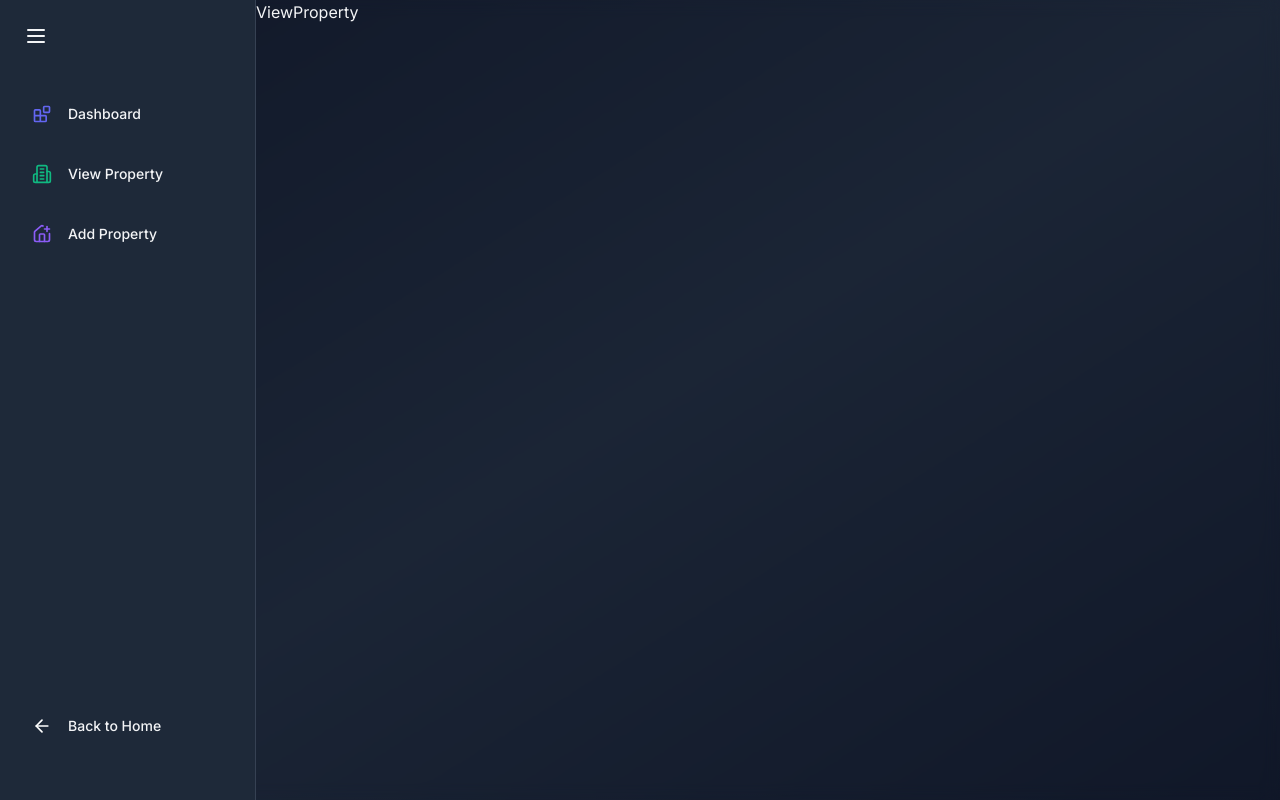
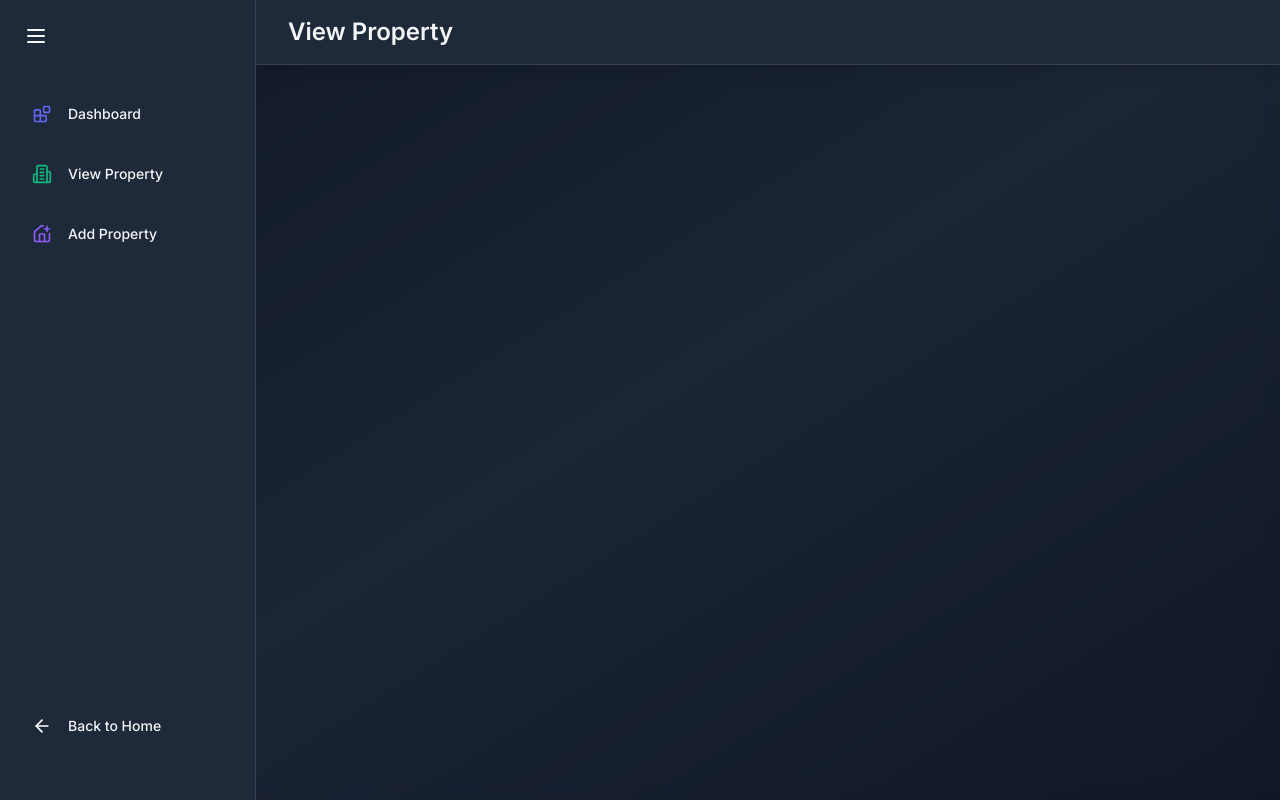
Before and after one commit to ChamikaJayarathna/KeyNestFrontend, a React (Vite) app: page /admin/view-property in a window 1280 px wide. Built offline with nearby package versions, Linux system fonts and the light colour scheme.

Commit message:
create PropertyItem.jsx

```diff
--- a/src/admin/view-property/ViewProperty.jsx
+++ b/src/admin/view-property/ViewProperty.jsx
@@ -1,8 +1,14 @@
 import React from 'react';
+import Header from '../admin-components/Header';
 
 const ViewProperty = () => {
   return (
-    <div>ViewProperty</div>
+    <div>
+      <Header title={"View Property"} />
+      <div className="p-8 grid grid-cols-1 md:grid-cols-2 lg:grid-cols-3 mt-7 gap-8">
+
+      </div>
+    </div>
   );
 }
 
--- /dev/null
+++ b/src/admin/view-property/components/PropertyItem.jsx
@@ -0,0 +1,9 @@
+import React from 'react';
+
+const PropertyItem = () => {
+  return (
+    <div>PropertyItem</div>
+  );
+}
+
+export default PropertyItem;
```
